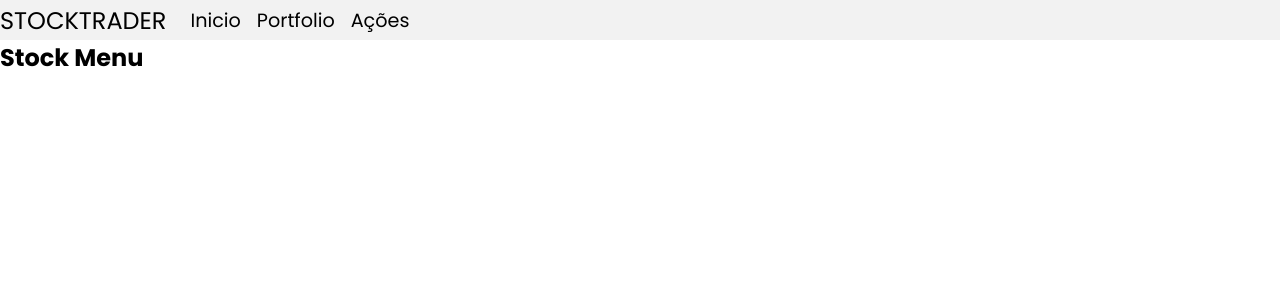
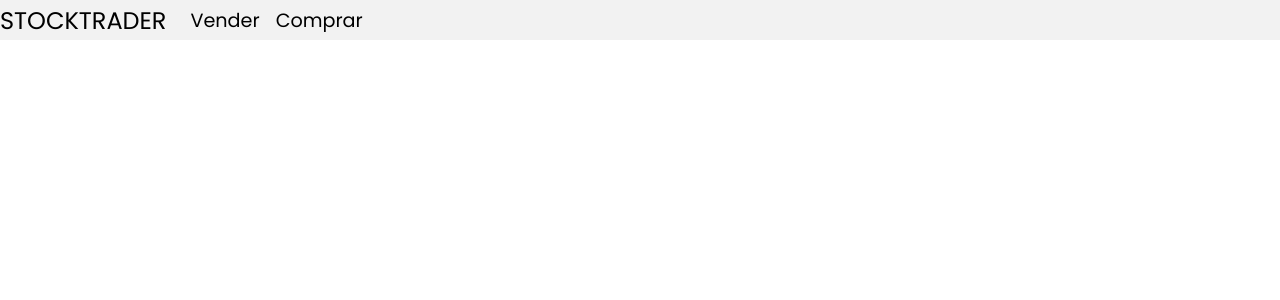
Before and after one commit to YuriSarmanho/stockTrader, a Vue app: page / in a window 1280 px wide. Shown: the top 300 px of the page. Built offline with nearby package versions, Linux system fonts and the light colour scheme; the HTML template or start-up script is replaced by a standard one.

Commit message:
menu section removed

```diff
--- a/src/components/trade-nav/trade-nav.vue
+++ b/src/components/trade-nav/trade-nav.vue
@@ -5,9 +5,8 @@
         <div id="trade-nav-logo">STOCKTRADER</div>
         <div class="trade-router-navigation">
             <ul>
-                <router-link tag="li" to="/" class="trade-router-link">Inicio</router-link>
-                <router-link tag="li" to="/portfolio" class="trade-router-link">Portfolio</router-link>
-                <router-link tag="li" to="/sales" class="trade-router-link">Ações</router-link>
+                <router-link tag="li" to="/sell" class="trade-router-link">Vender</router-link>
+                <router-link tag="li" to="/buy" class="trade-router-link">Comprar</router-link>
             </ul>
         </div>
     </div>
--- a/src/components/trade-stock-menu/trade-stock-menu.js
+++ /dev/null
@@ -1,3 +0,0 @@
-export default {
-
-}
--- a/src/components/trade-stock-menu/trade-stock-menu.vue
+++ /dev/null
@@ -1,7 +0,0 @@
-<script src="./trade-stock-menu.js"/>
-
-<template>
-    <div class="trade-stock-menu">
-        <h2>Stock Menu</h2>
-    </div>
-</template>
```
Also changed, not shown: src/router.js (+2 -7 lines), src/css/trade-stock-menu.css (deleted).
